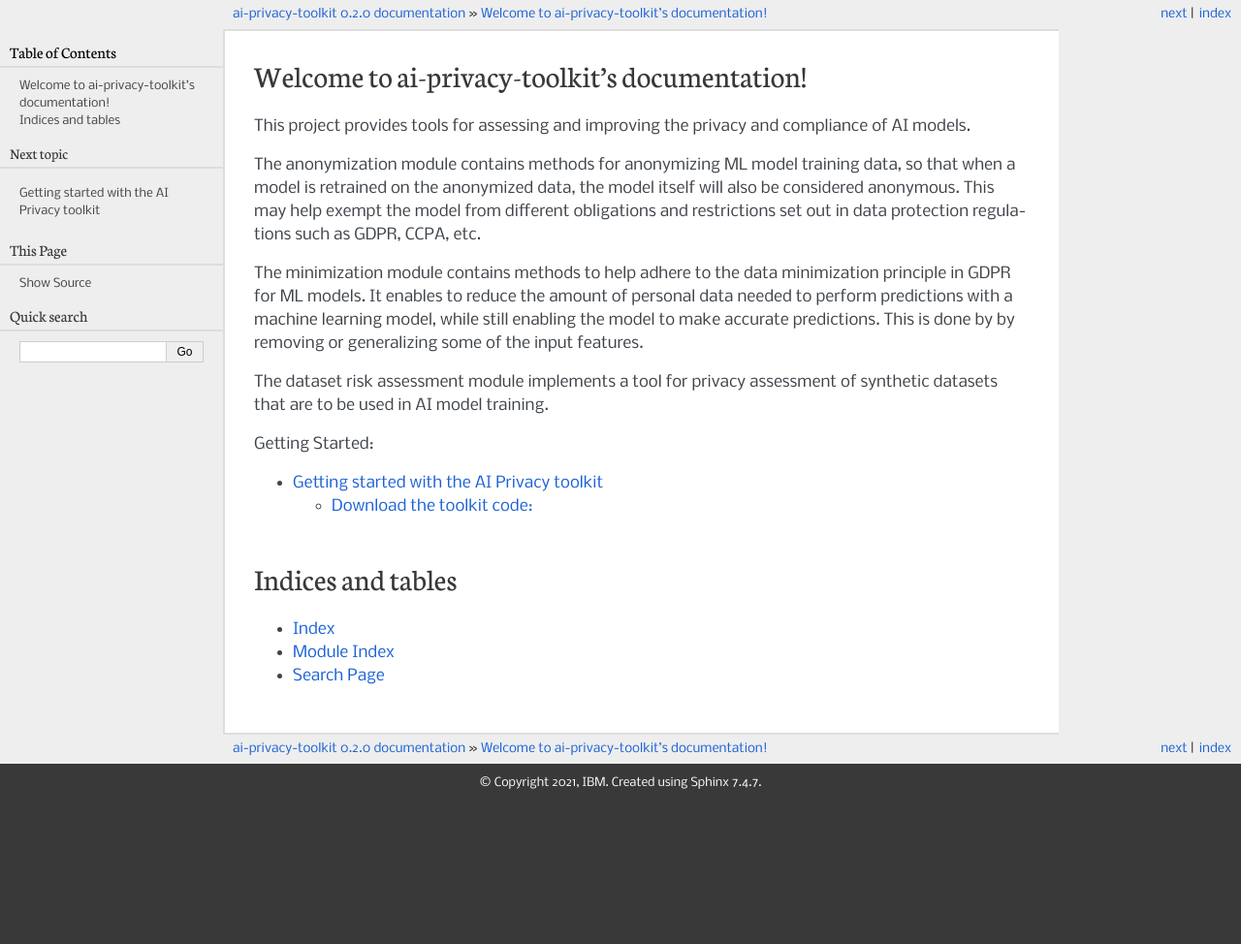
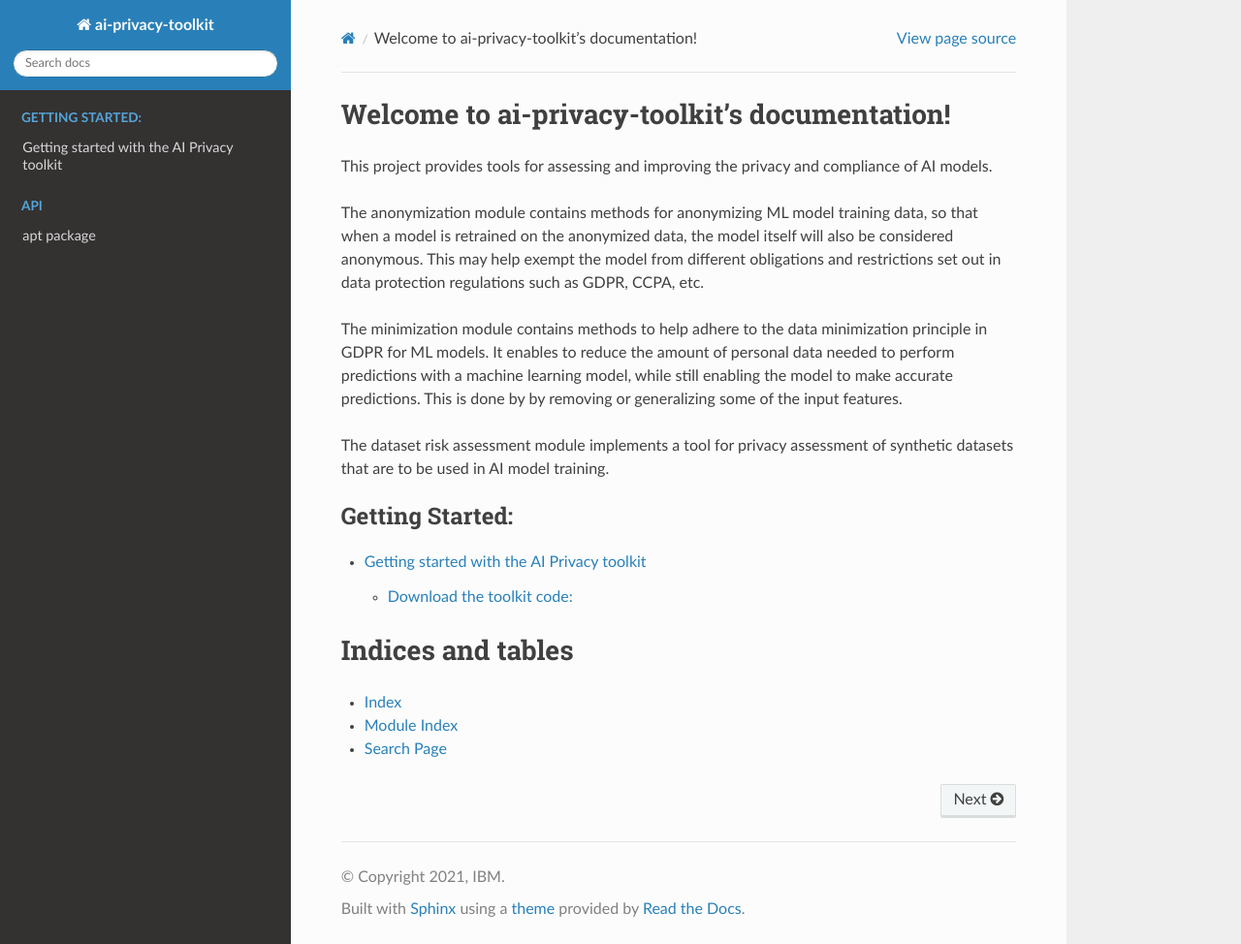
Before and after one commit to IBM/ai-privacy-toolkit, a Sphinx documentation site: the page built from docs/index.rst, in a window 1280 px wide and 974 px high. Shown: the whole window at 97% size. Built offline with Sphinx 7.4.7 and the Read the Docs theme 2.0.0, drawn with Linux system fonts in a browser that asks for light colours.

Commit message:
Change documentation theme
Signed-off-by: abigailt <abigailt@il.ibm.com>

```diff
--- a/docs/conf.py
+++ b/docs/conf.py
@@ -53,7 +53,7 @@
 # The theme to use for HTML and HTML Help pages.  See the documentation for
 # a list of builtin themes.
 #
-html_theme = 'pyramid'
+html_theme = "sphinx_rtd_theme"
 
 # Add any paths that contain custom static files (such as style sheets) here,
 # relative to this directory. They are copied after the builtin static files,
--- a/requirements.txt
+++ b/requirements.txt
@@ -18,3 +18,6 @@
 notebook
 jupyter
 ipywidgets
+
+#doc
+sphinx_rtd_theme
```
